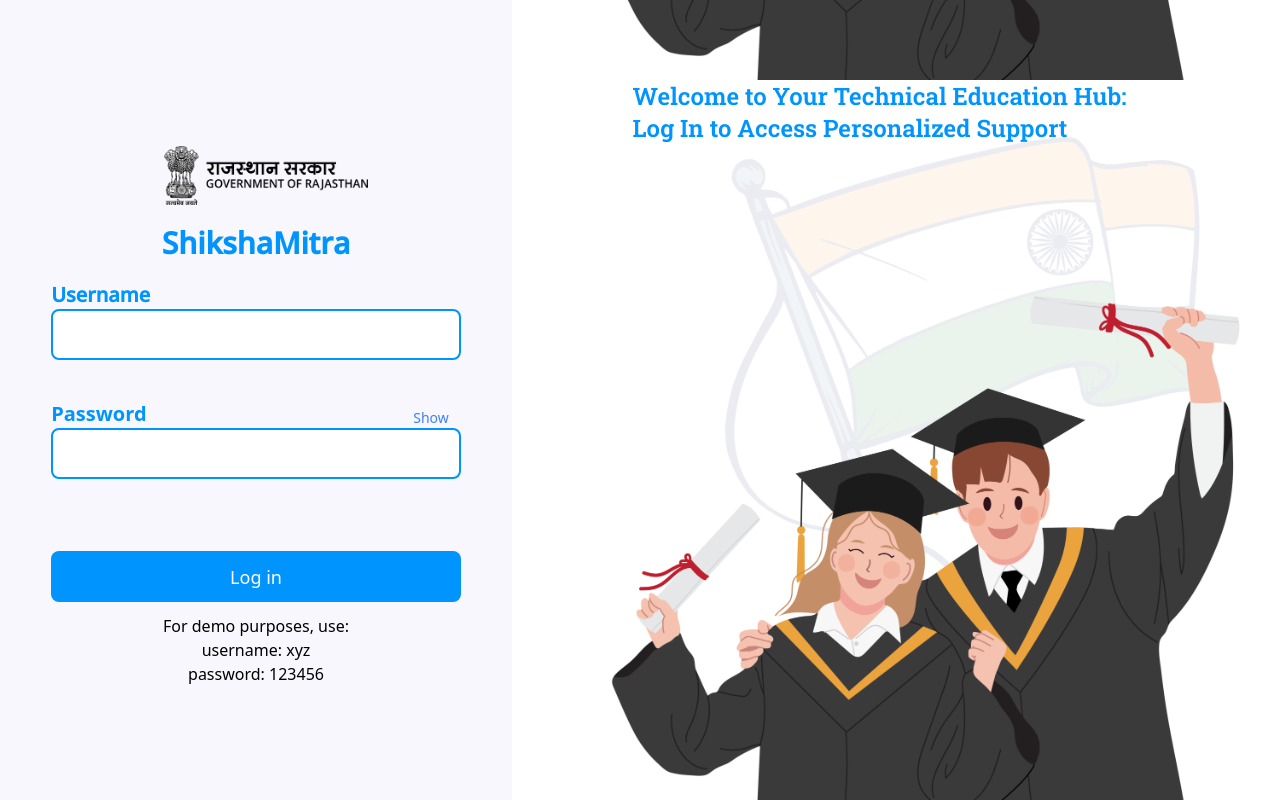
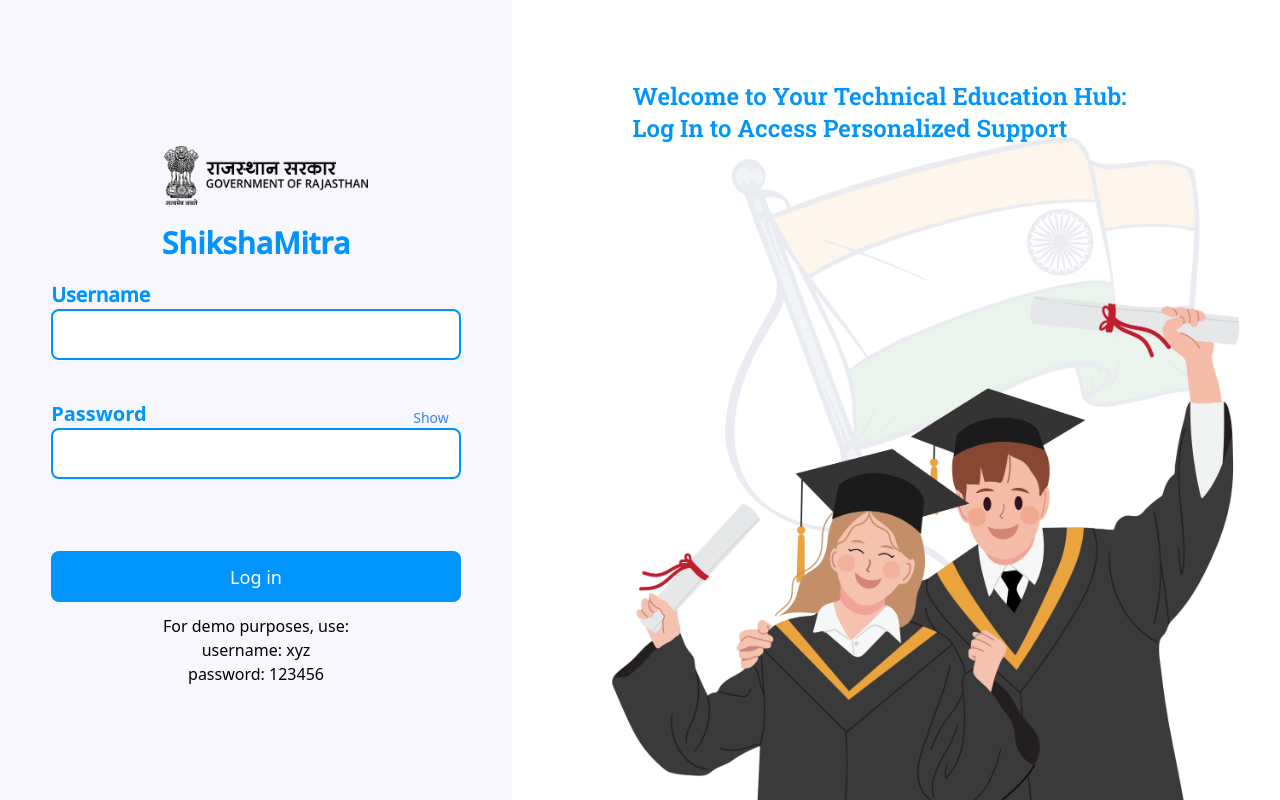
Before and after one commit to gauravsahu012-ops/ShikshaMitra, a Flask app: page / in a window 1280 px wide. Run offline with Flask 3, Linux system fonts and the light colour scheme; some libraries are stand-ins or nearby versions.

Commit message:
Update login_style.css

```diff
--- a/static/login_style.css
+++ b/static/login_style.css
@@ -1,7 +1,7 @@
 .bgImage{
     background-image: url("../static/loginbg.png");
     background-position: bottom;
-    /* background-repeat: no-repeat; */
+    background-repeat: no-repeat;
     background-size: contain;
 }
 /* // <uniquifier>: Use a unique and descriptive class name
```
